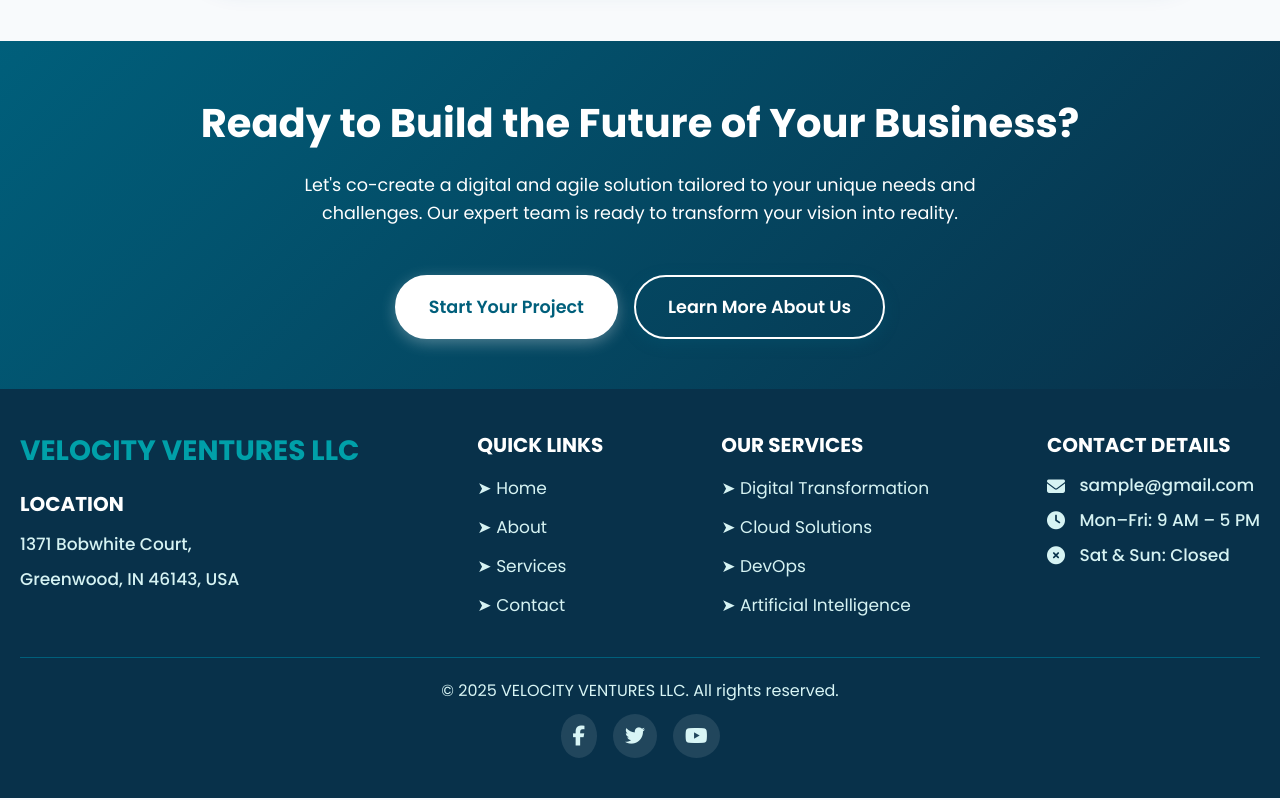
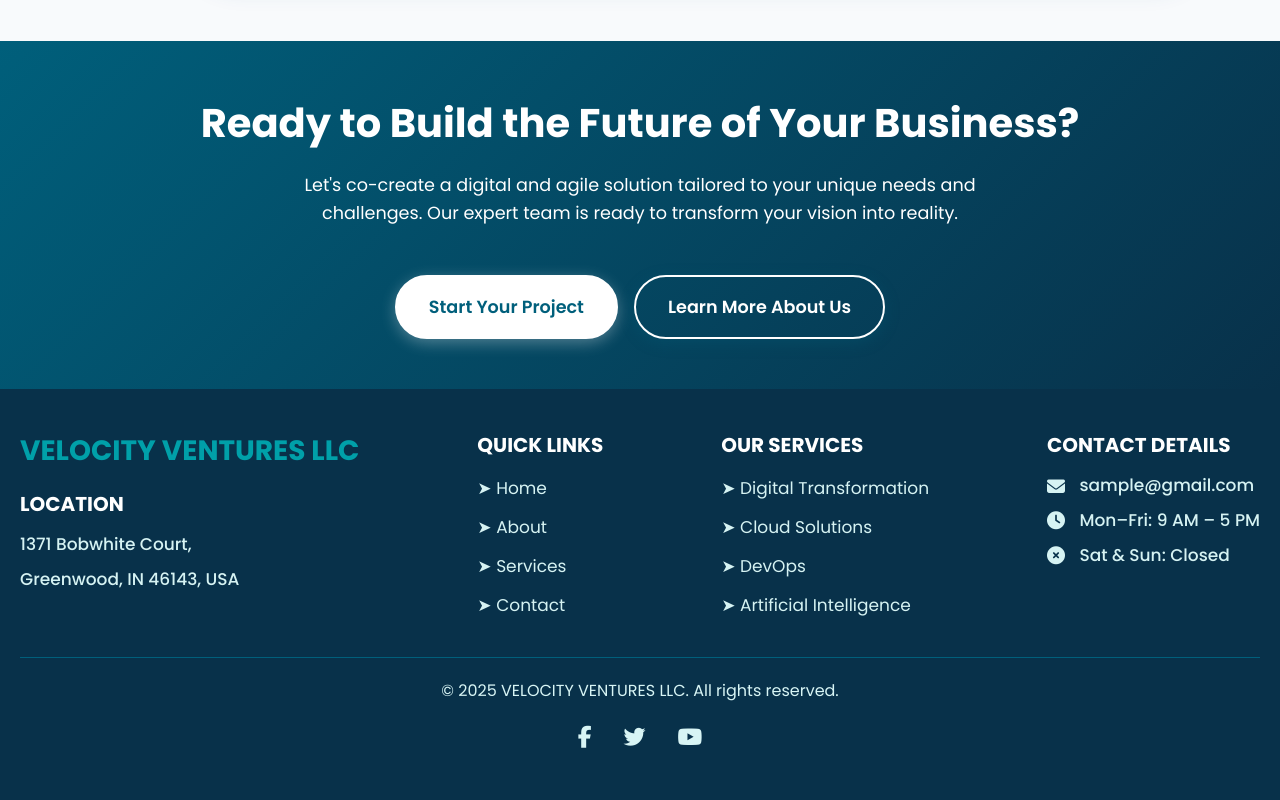
Before and after one commit to SathyaCeitcs/Velocity_Ventures, a React (Create React App) app: page /services in a window 1280 px wide. Shown: the part 3782-4582 px from the top of the page. Built offline with nearby package versions, Linux system fonts and the light colour scheme.

Commit message:
Suseendiran

```diff
--- a/src/styles/footer.css
+++ b/src/styles/footer.css
@@ -101,14 +101,13 @@
 
 .social-icons {
   display: flex;
-  gap: 16px;
+  gap: 8px;
   margin-top: 10px;
 }
 
 .social-btn {
   color: #d8f5f5;
   font-size: 20px;
-  background: rgba(255, 255, 255, 0.1);
   padding: 12px;
   border-radius: 50%;
   transition: all 0.3s ease;
@@ -120,12 +119,11 @@
 
 .social-btn:hover {
   color: #ffffff;
-  background: #00A0A9;
-  transform: scale(1.15) rotate(4deg);
+  transform: scale(1.15);
 }
 
 .footer-icon {
-  font-size: 20px;
+  font-size: 22px;
 }
 
 /* Tablet View */
```
